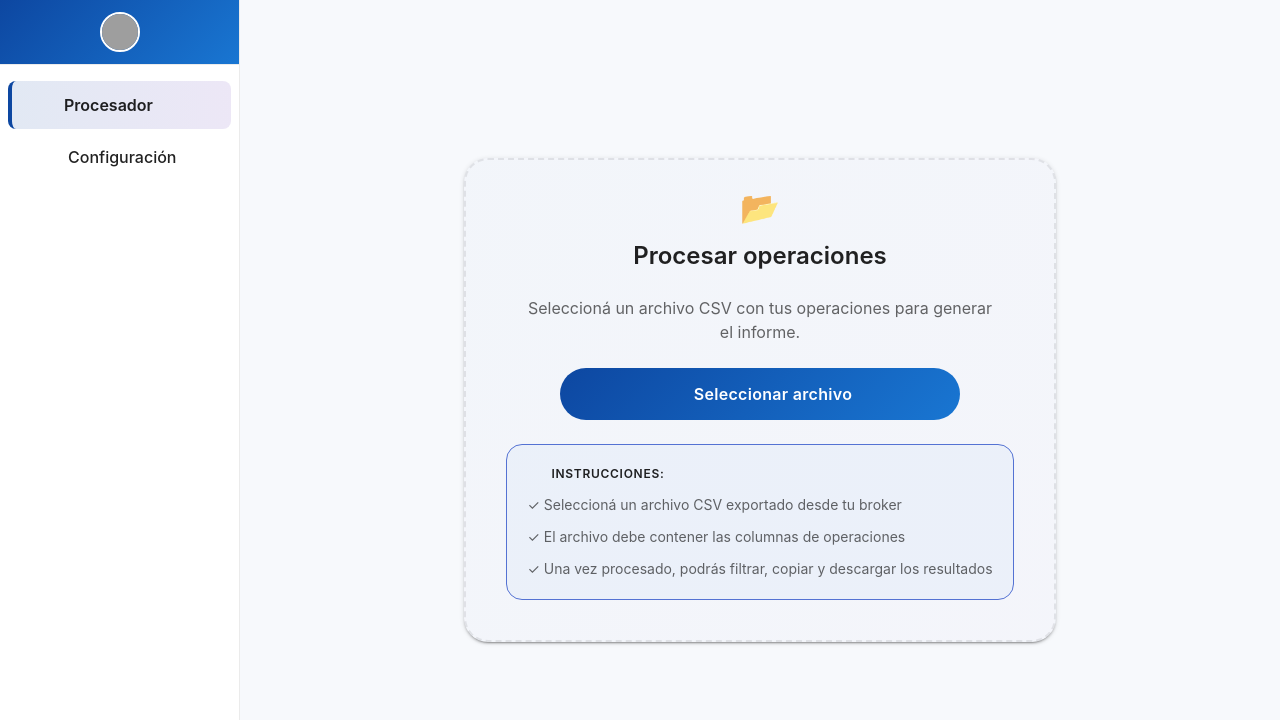
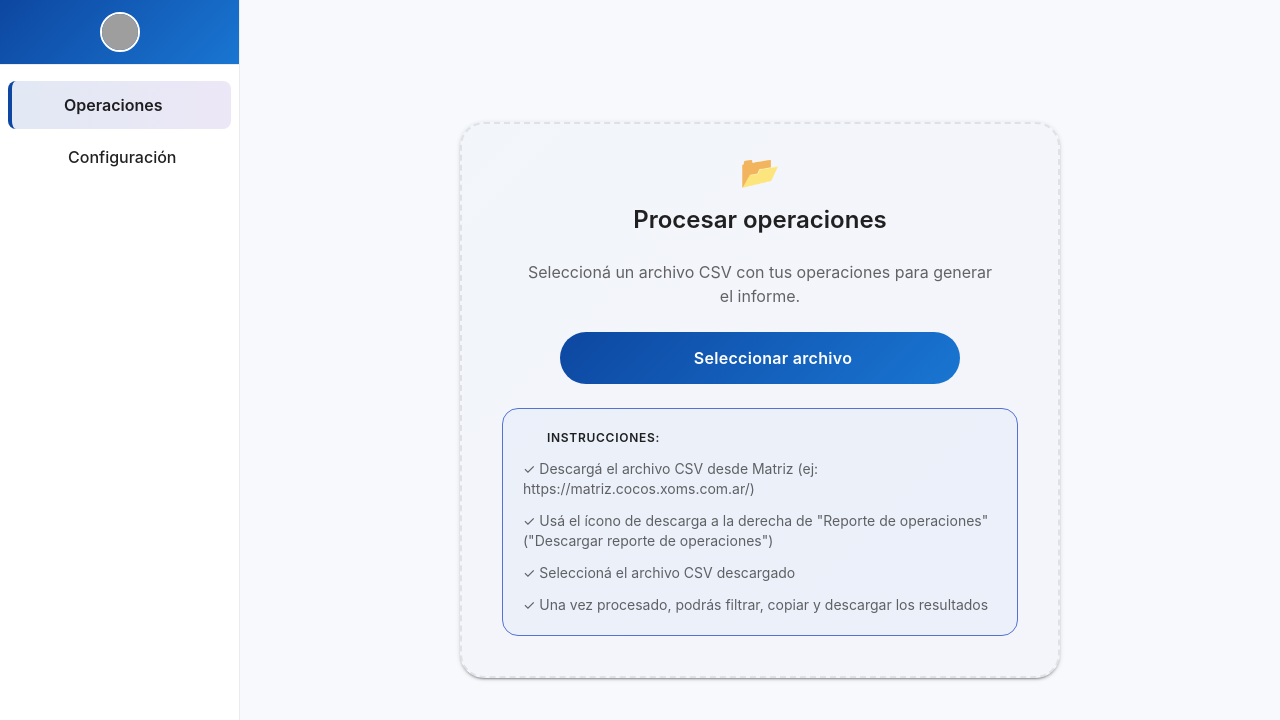
Before and after one commit to jorgeemmanuelgonzalez-site/procesador-opciones, a React (Vite) app in the folder frontend/: page /procesador in a window 1280 px wide. Shown: the top 720 px of the page. Built offline with nearby package versions, Linux system fonts and the light colour scheme; grey boxes are pictures that could not be loaded; some icons are missing.

Commit message:
feat: update instructions in EmptyState component and localize strings in es-AR.js

```diff
--- a/frontend/src/components/Processor/EmptyState.jsx
+++ b/frontend/src/components/Processor/EmptyState.jsx
@@ -113,17 +113,20 @@ const EmptyState = ({ strings, onSelectFile }) => {
               <Stack direction="row" spacing={1} alignItems="center">
                 <InfoOutlinedIcon fontSize="small" color="info" />
                 <Typography variant="subtitle2" color="text.primary" sx={{ fontWeight: 600 }}>
-                  Instrucciones:
+                  {strings?.upload?.instructions?.title ?? 'Instrucciones:'}
                 </Typography>
               </Stack>
               <Typography variant="body2" color="text.secondary" textAlign="left">
-                ✓ Seleccioná un archivo CSV exportado desde tu broker
+                {strings?.upload?.instructions?.step1 ?? '✓ Descargá el archivo CSV desde Matriz (ej: https://matriz.cocos.xoms.com.ar/)'}
               </Typography>
               <Typography variant="body2" color="text.secondary" textAlign="left">
-                ✓ El archivo debe contener las columnas de operaciones
+                {strings?.upload?.instructions?.step2 ?? '✓ Usá el ícono de descarga a la derecha de "Reporte de operaciones" ("Descargar reporte de operaciones")'}
               </Typography>
               <Typography variant="body2" color="text.secondary" textAlign="left">
-                ✓ Una vez procesado, podrás filtrar, copiar y descargar los resultados
+                {strings?.upload?.instructions?.step3 ?? '✓ Seleccioná el archivo CSV descargado'}
+              </Typography>
+              <Typography variant="body2" color="text.secondary" textAlign="left">
+                {strings?.upload?.instructions?.step4 ?? '✓ Una vez procesado, podrás filtrar, copiar y descargar los resultados'}
               </Typography>
             </Stack>
           </Paper>
--- a/frontend/src/strings/es-AR.js
+++ b/frontend/src/strings/es-AR.js
@@ -5,7 +5,7 @@ const strings = {
     construction: 'La aplicación está en construcción.',
   },
   navigation: {
-    processor: 'Procesador',
+    processor: 'Operaciones',
     settings: 'Configuración',
   },
   processor: {
@@ -34,6 +34,13 @@ const strings = {
       processButton: 'Procesar',
       processing: 'Procesando...',
       averagingSwitch: 'Promediar por strike',
+      instructions: {
+        title: 'Instrucciones:',
+        step1: '✓ Descargá el archivo CSV desde Matriz (ej: https://matriz.cocos.xoms.com.ar/)',
+        step2: '✓ Usá el ícono de descarga a la derecha de "Reporte de operaciones" ("Descargar reporte de operaciones")',
+        step3: '✓ Seleccioná el archivo CSV descargado',
+        step4: '✓ Una vez procesado, podrás filtrar, copiar y descargar los resultados',
+      },
     },
     summary: {
       title: 'Resumen',
@@ -98,7 +105,7 @@ const strings = {
   settings: {
     title: 'Configuración',
     description:
-      'Personalizá los prefijos, vencimientos y preferencias que usa el procesador para filtrar tus operaciones.',
+      'Personalizá los prefijos, vencimientos y preferencias que usa la aplicación para filtrar tus operaciones.',
     navigation: {
       prefixes: 'Prefijos de Opciones',
       expirations: 'Vencimientos',
```
